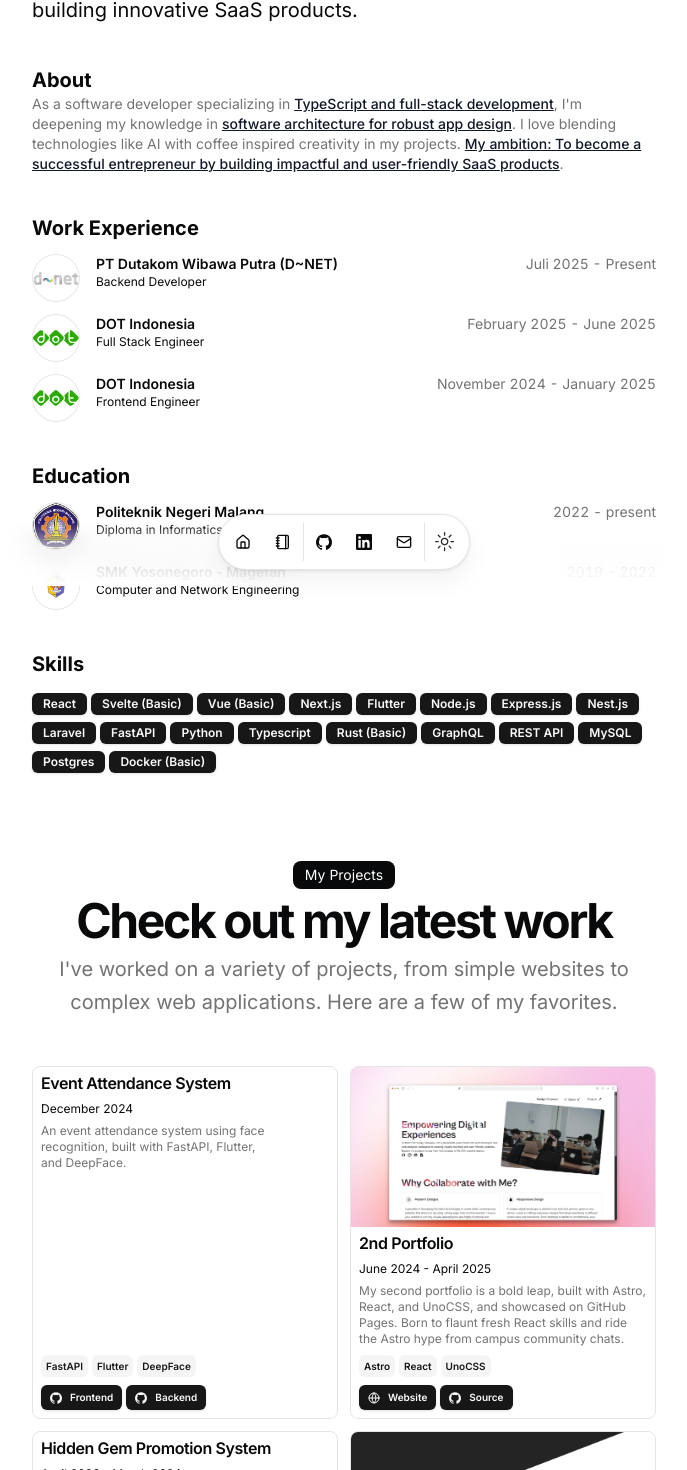
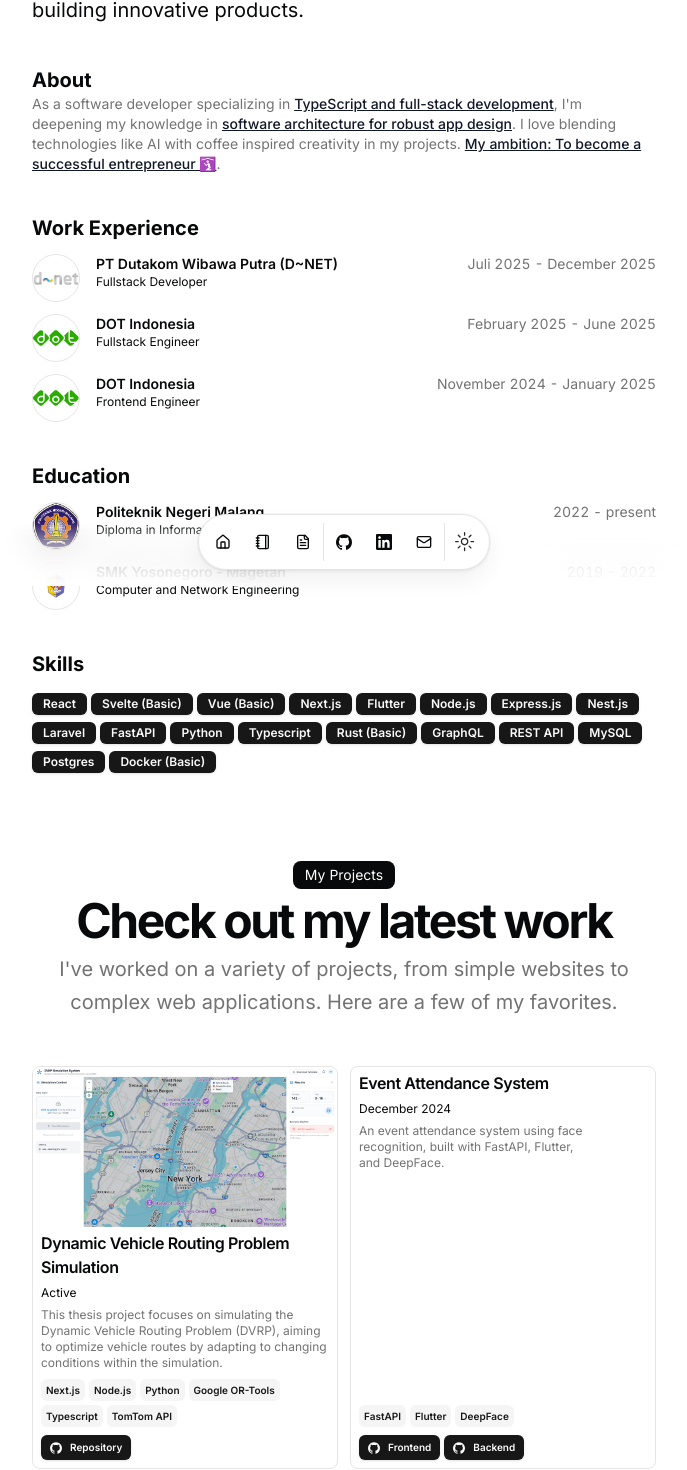
Before and after one commit to vunky-himawan/vunkyh.my.id, a Next.js app: page / in a window 1280 px wide. Shown: the part 214-1684 px from the top of the page, without its empty margins (296-983 px from the left). Built offline with nearby package versions, Linux system fonts and the light colour scheme.

Commit message:
feat: add project, cv, and adjust description

```diff
--- a/src/data/resume.tsx
+++ b/src/data/resume.tsx
@@ -1,5 +1,5 @@
 import { Icons } from "@/components/icons";
-import { HomeIcon, NotebookIcon } from "lucide-react";
+import { HomeIcon, NotebookIcon, FileText } from "lucide-react";
 
 export const DATA = {
   name: "Vunky Himawan",
@@ -8,9 +8,9 @@
   location: "Malang, Indonesia",
   locationLink: "https://www.google.com/maps/place/malang",
   description:
-    "A software developer who is studying software architecture, aspiring to become an entrepreneur by building innovative SaaS products.",
+    "A software developer who is studying software architecture, aspiring to become an entrepreneur by building innovative products.",
   summary:
-    "As a software developer specializing in [TypeScript and full-stack development](/), I'm deepening my knowledge in [software architecture for robust app design](/). I love blending technologies like AI with coffee inspired creativity in my projects. [My ambition: To become a successful entrepreneur by building impactful and user-friendly SaaS products](/).",
+    "As a software developer specializing in [TypeScript and full-stack development](/), I'm deepening my knowledge in [software architecture for robust app design](/). I love blending technologies like AI with coffee inspired creativity in my projects. [My ambition: To become a successful entrepreneur 🛐](/).",
   avatarUrl: "/images/avatar.jpg",
   skills: [
     "React",
@@ -35,6 +35,7 @@
   navbar: [
     { href: "/", icon: HomeIcon, label: "Home" },
     { href: "/blog", icon: NotebookIcon, label: "Blog" },
+    { href: "/Vunky Himawan - CV.pdf", icon: FileText, label: "Resume" },
   ],
   contact: {
     email: "vunkyhimawan19@gmail.com",
@@ -83,10 +84,10 @@
       badges: [],
       href: "https://dnetprovider.id",
       location: "Surabaya, Indonesia",
-      title: "Backend Developer",
+      title: "Fullstack Developer",
       logoUrl: "/images/companies/dutakom/logo.png",
       start: "Juli 2025",
-      end: "Present",
+      end: "December 2025",
       description:
         "Contribute at open source error tracking system based on Sentry by implement error alert notification to Telegram group with Telegram Bot at internal error tracking app.",
     },
@@ -95,7 +96,7 @@
       badges: [],
       href: "https://www.dot.co.id",
       location: "Remote",
-      title: "Full Stack Engineer",
+      title: "Fullstack Engineer",
       logoUrl: "/images/companies/dot-indonesia/logo.svg",
       start: "February 2025",
       end: "June 2025",
@@ -134,6 +135,32 @@
     },
   ],
   projects: [
+    {
+      title: "Dynamic Vehicle Routing Problem Simulation",
+      href: "",
+      dates: "Active",
+      active: true,
+      description:
+        "This thesis project focuses on simulating the Dynamic Vehicle Routing Problem (DVRP), aiming to optimize vehicle routes by adapting to changing conditions within the simulation.",
+      technologies: [
+        "Next.js",
+        "Node.js",
+        "Python",
+        "Google OR-Tools",
+        "Typescript",
+        "TomTom API",
+      ],
+      links: [
+        {
+          type: "Repository",
+          href: "https://github.com/geinala",
+          icon: <Icons.github className="size-3" />,
+        },
+      ],
+      image:
+        "/images/projects/dynamic-vehicle-routing-problem/simulation-screen-mockup.webp",
+      video: "",
+    },
     {
       title: "Event Attendance System",
       href: "",
```
Also changed, not shown: public/images/projects/dynamic-vehicle-routing-problem/simulation-screen-mockup.webp (added), 1 other file (tests, documents, lock files or other folders).
